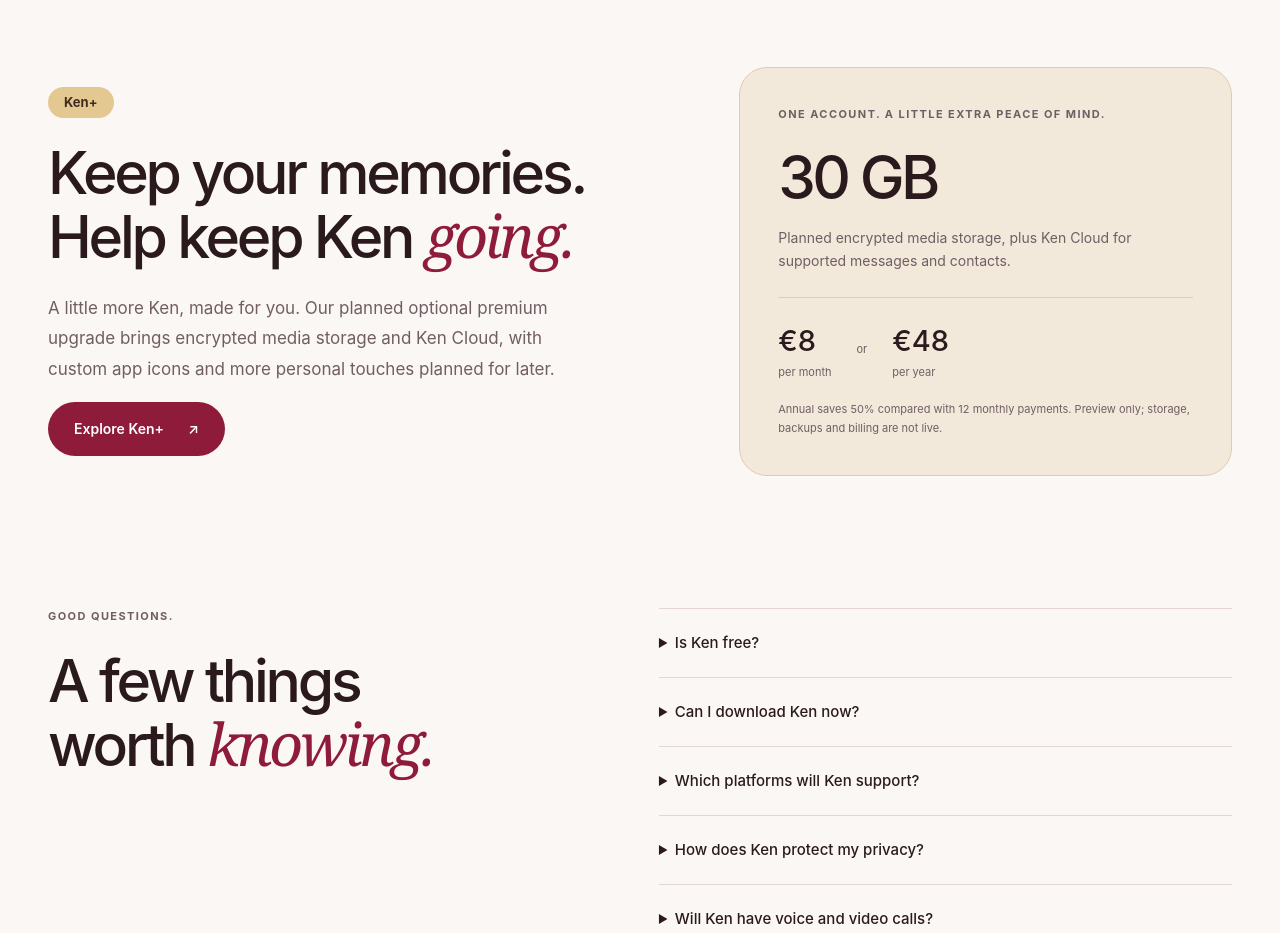
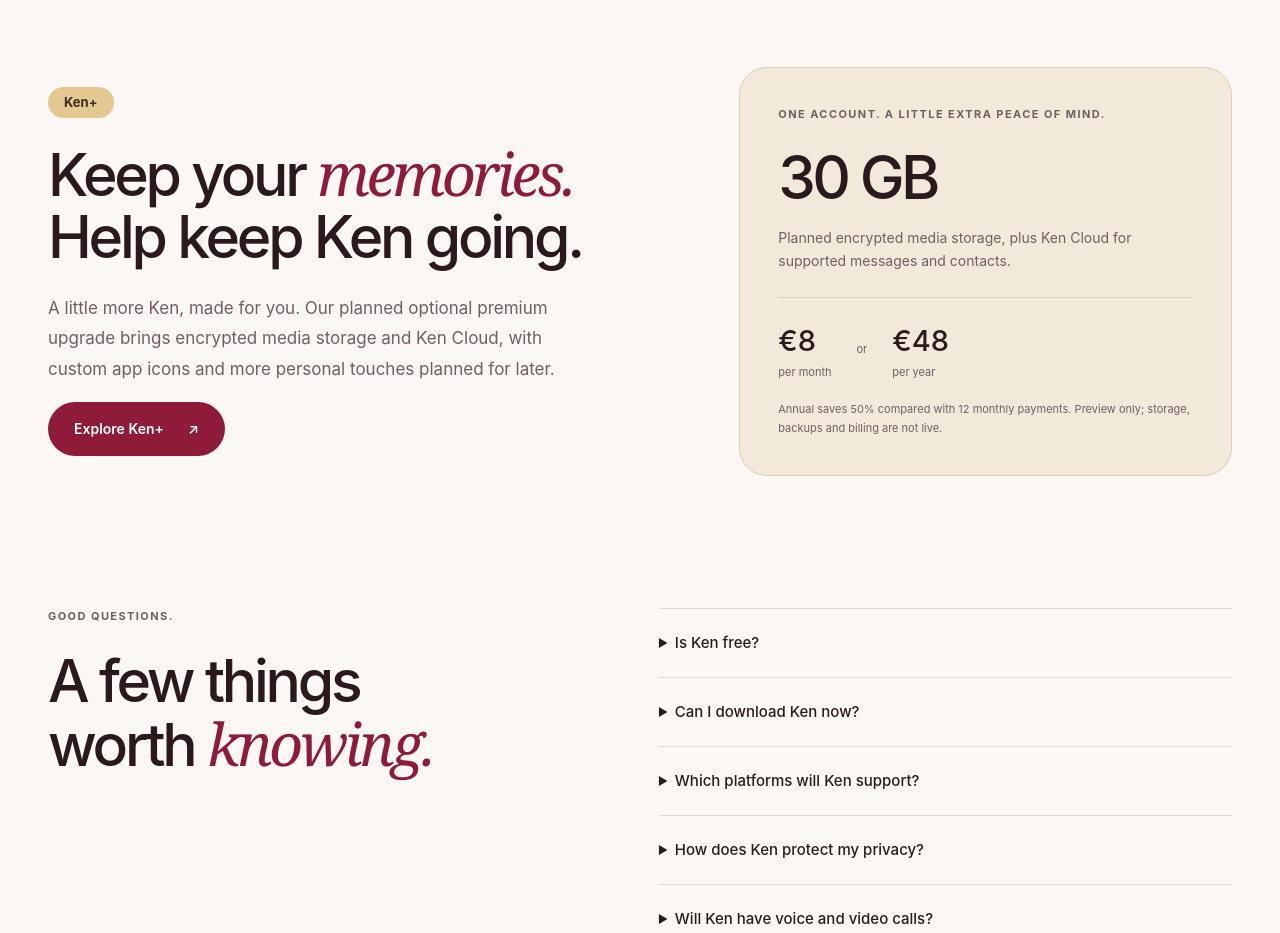
Before and after one commit to KenMessaging/Ken-site, a plain HTML site: page index.html in a window 1280 px wide. Shown: the part 2480-3413 px from the top of the page. Drawn offline with Linux system fonts and the light colour scheme.

Commit message:
Move Ken+ heading accent to memories
Co-authored-by: Copilot <223556219+Copilot@users.noreply.github.com>

```diff
--- a/index.html
+++ b/index.html
@@ -68,7 +68,7 @@
       </div>
     </div></section>
     <section class="wrap section plus-section">
-      <div><span class="plus-badge">Ken+</span><h2>Keep your memories.<br>Help keep Ken <em>going.</em></h2><p class="intro">A little more Ken, made for you. Our planned optional premium upgrade brings encrypted media storage and Ken Cloud, with custom app icons and more personal touches planned for later.</p><a class="button" href="ken-plus.html">Explore Ken+ <span aria-hidden="true">↗</span></a></div>
+      <div><span class="plus-badge">Ken+</span><h2>Keep your <em>memories.</em><br>Help keep Ken going.</h2><p class="intro">A little more Ken, made for you. Our planned optional premium upgrade brings encrypted media storage and Ken Cloud, with custom app icons and more personal touches planned for later.</p><a class="button" href="ken-plus.html">Explore Ken+ <span aria-hidden="true">↗</span></a></div>
       <div class="plus-card"><p class="eyebrow">One account. A little extra peace of mind.</p><h3>30 GB</h3><p>Planned encrypted media storage, plus Ken Cloud for supported messages and contacts.</p><div class="price-pair"><p><strong>€8</strong><span>per month</span></p><span>or</span><p><strong>€48</strong><span>per year</span></p></div><p class="caption">Annual saves 50% compared with 12 monthly payments. Preview only; storage, backups and billing are not live.</p></div>
     </section>
     <section class="wrap section faq-section" id="questions">
```
